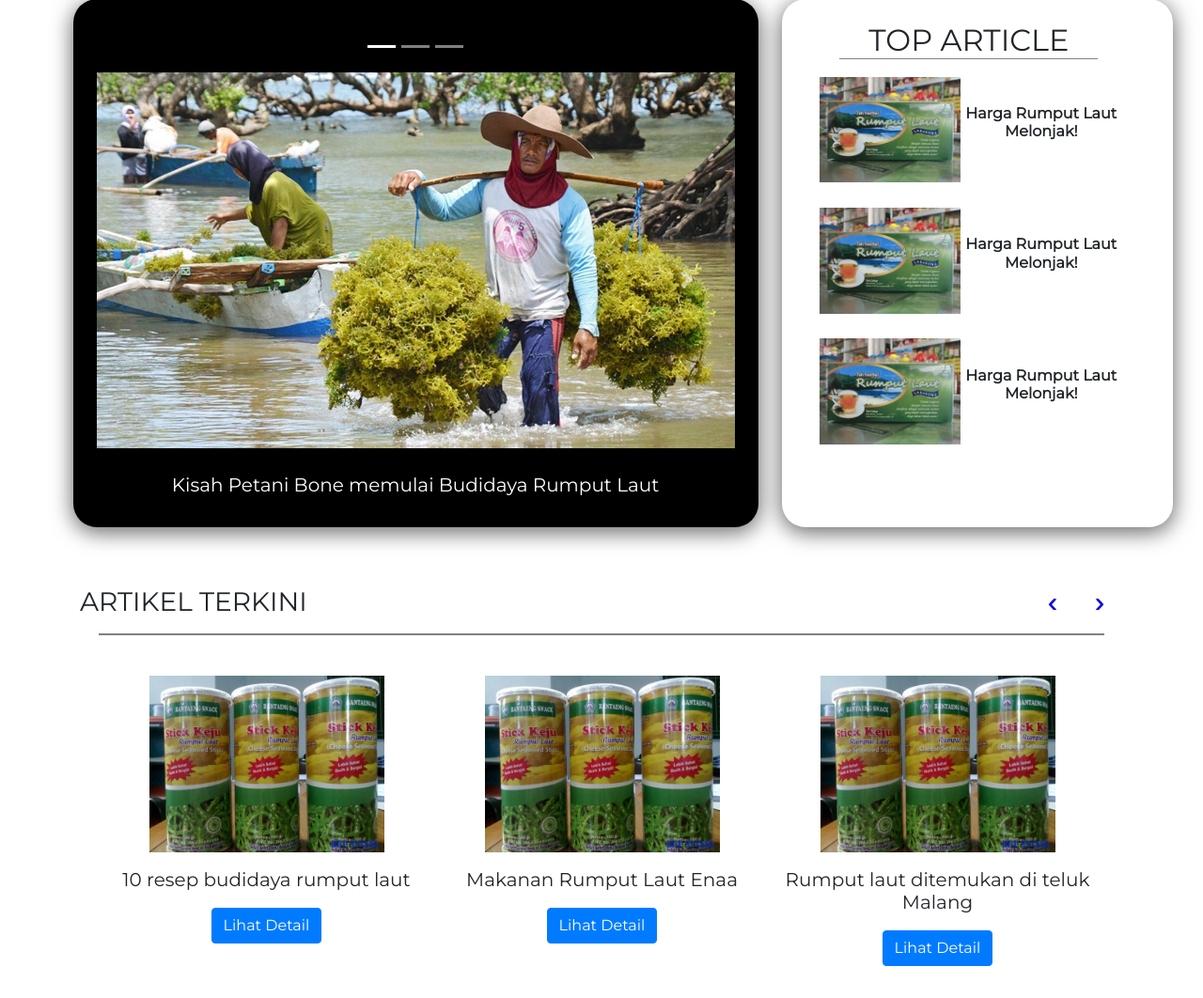
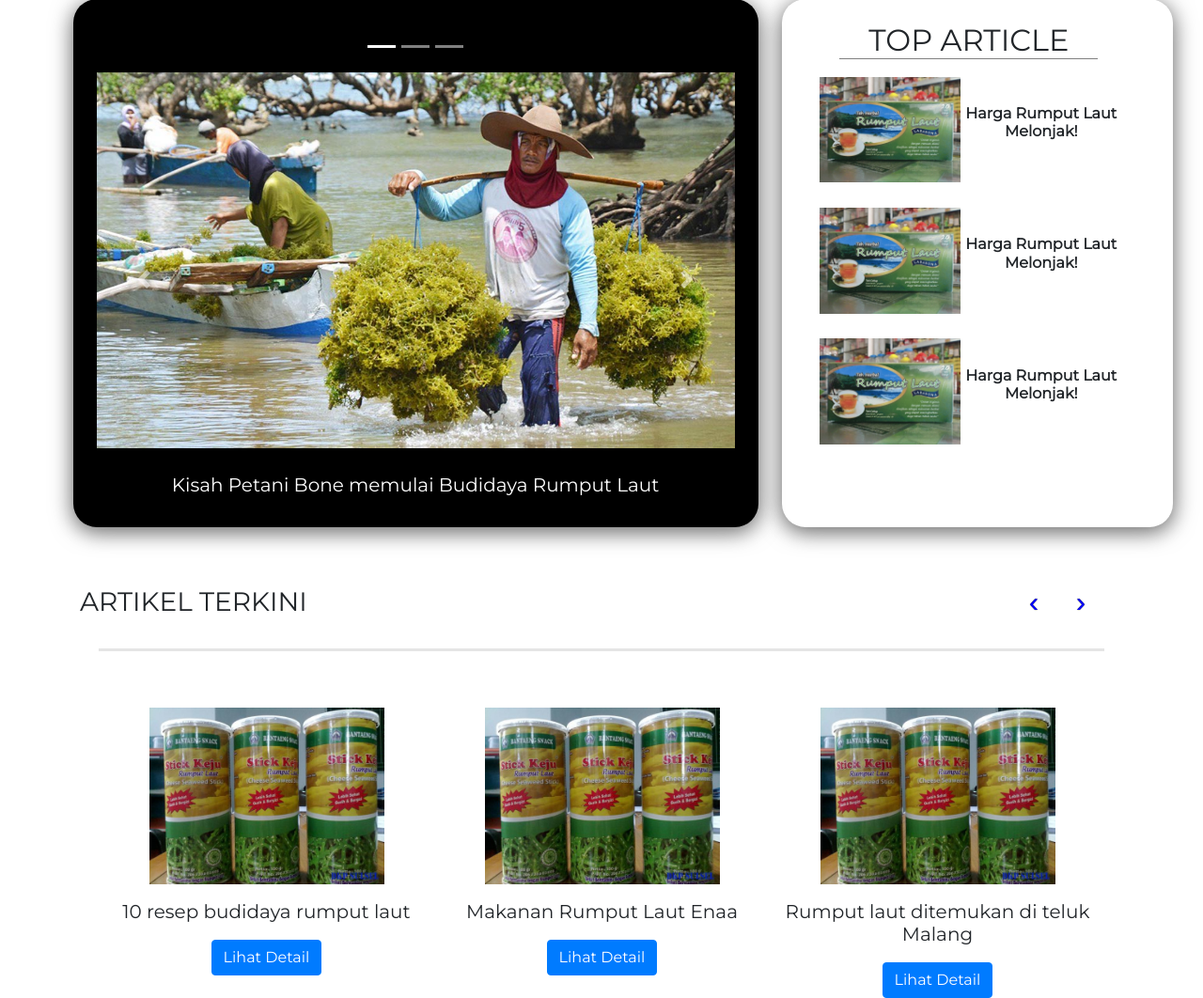
Before and after one commit to tjjulian16/inseed.id, a PHP site: page /article.php in a window 1280 px wide. Shown: the part 218-1280 px from the top of the page at 94% size. Run offline with PHP 8.4, Linux system fonts and the light colour scheme; some libraries are stand-ins or nearby versions; grey boxes are pictures that could not be loaded.

Commit message:
carousel bawah update

```diff
--- a/article.php
+++ b/article.php
@@ -12,6 +12,8 @@
 <script src="https://code.jquery.com/jquery-3.3.1.slim.min.js"></script>
 <script src="https://cdnjs.cloudflare.com/ajax/libs/popper.js/1.14.0/umd/popper.min.js"></script>
 <script src="https://stackpath.bootstrapcdn.com/bootstrap/4.1.0/js/bootstrap.min.js"></script>
+<script src="https://ajax.googleapis.com/ajax/libs/jquery/3.2.1/jquery.min.js"></script>
+  <script src="https://maxcdn.bootstrapcdn.com/bootstrap/3.3.7/js/bootstrap.min.js"></script>
   <script src="js/jcarousel.responsive.js"></script>
   <script src="js/jquery.jcarousel.min.js"></script>
 </head>
@@ -128,14 +130,14 @@
 
   <h3 class="JudulSectionArtikel">ARTIKEL TERKINI</h3>
 
+
+  <div class="jcarousel-wrapper">
   <a href="#" class="jcarousel-control-next">&rsaquo;</a>
   <a href="#" class="jcarousel-control-prev">&lsaquo;</a>
-
-  <div class="jcarousel-wrapper">
-
+  <hr class="col-lg-12 col-xs-12 separator-multi-item">
       <div class="jcarousel">
 
-          <ul style="padding-top: 4%; border-top: 2px solid grey;">
+          <ul style="padding-top: 4%;">
              <li>
                   <img class="artikelTerbaru" src="assets/image/produk/produk2.jpg" alt="Image 1">
                   <h5 class="judulArtikel">10 resep budidaya rumput laut</h5>
@@ -174,7 +176,7 @@
                   <a href="#" class="btn btn-primary btn-chart text-hot-deals-chart"><span class="fa fa-shopping-cart icon-chart"></span>Detail Produk</a>
           </ul>
       </div>
-  </div>
+</div>
   </div>
 </section>
 
--- a/css/styleCSS.css
+++ b/css/styleCSS.css
@@ -229,9 +229,10 @@ color: white; text-align: center; margin-top: 4%;
 }
 
 .separator-multi-item {
-    width: 100%;
-    border-width: 3px;
-    padding: 0 !important;
+  float: left;
+  width: 100%;
+  border-width: 3px;
+  padding: 0 !important;
 }
 
 .judulArtikel{
```
